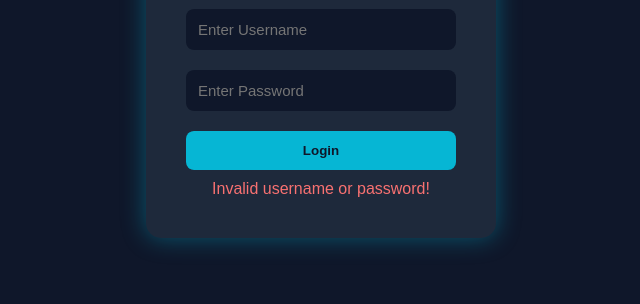
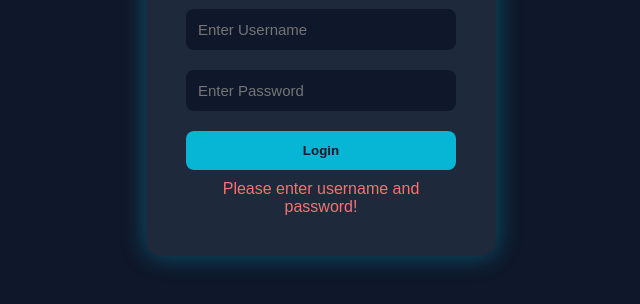
Before and after one commit to HaziqDanial1/web-project-, a plain HTML site: page login.html in a window 1280 px wide. Both pictures are taken after a click on the button "Login". Shown: the part 238-542 px from the top of the page, without its empty margins (319-959 px from the left). Drawn offline with Linux system fonts and the light colour scheme.

Commit message:
Update login.html

```diff
--- a/login.html
+++ b/login.html
@@ -24,23 +24,26 @@
 
 <script>
 function validateLogin() {
-  let user = document.getElementById("username").value;
-  let pass = document.getElementById("password").value;
+  let user = document.getElementById("username").value.trim();
+  let pass = document.getElementById("password").value.trim();
 
-  let correctUser = "haz";
-  let correctPass = "1234567";
-
-  if (user === correctUser && pass === correctPass) {
+  if (user !== "" && pass !== "") {
     // Save login status
     localStorage.setItem("loggedIn", "true");
+
+    // Save username (optional)
+    localStorage.setItem("username", user);
 
     // Redirect to main website
     window.location.href = "index.html";
   } else {
+    document.getElementById("errorMsg").innerText = "Please enter username and password!";
     document.getElementById("errorMsg").style.display = "block";
   }
 }
 </script>
 
+
 </body>
+
 </html>
```
